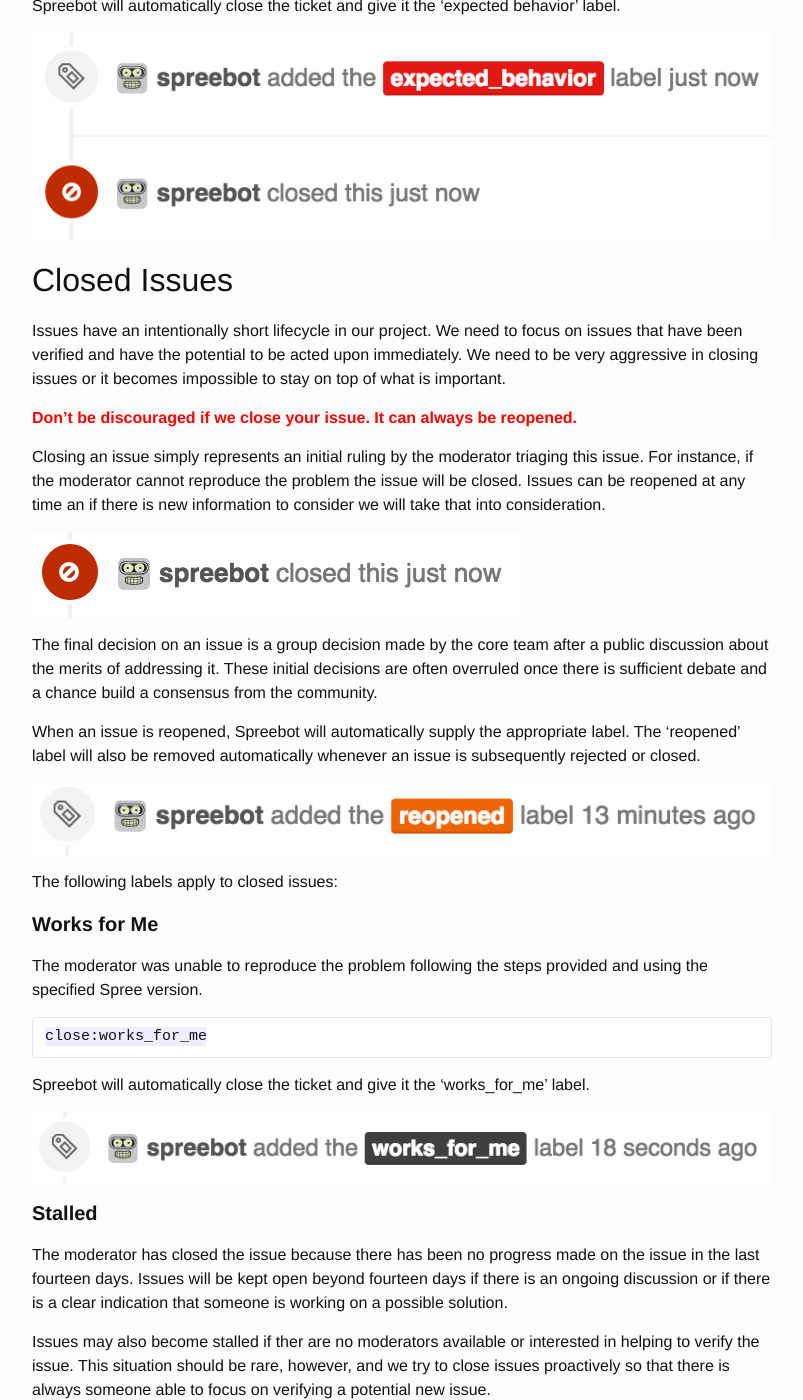
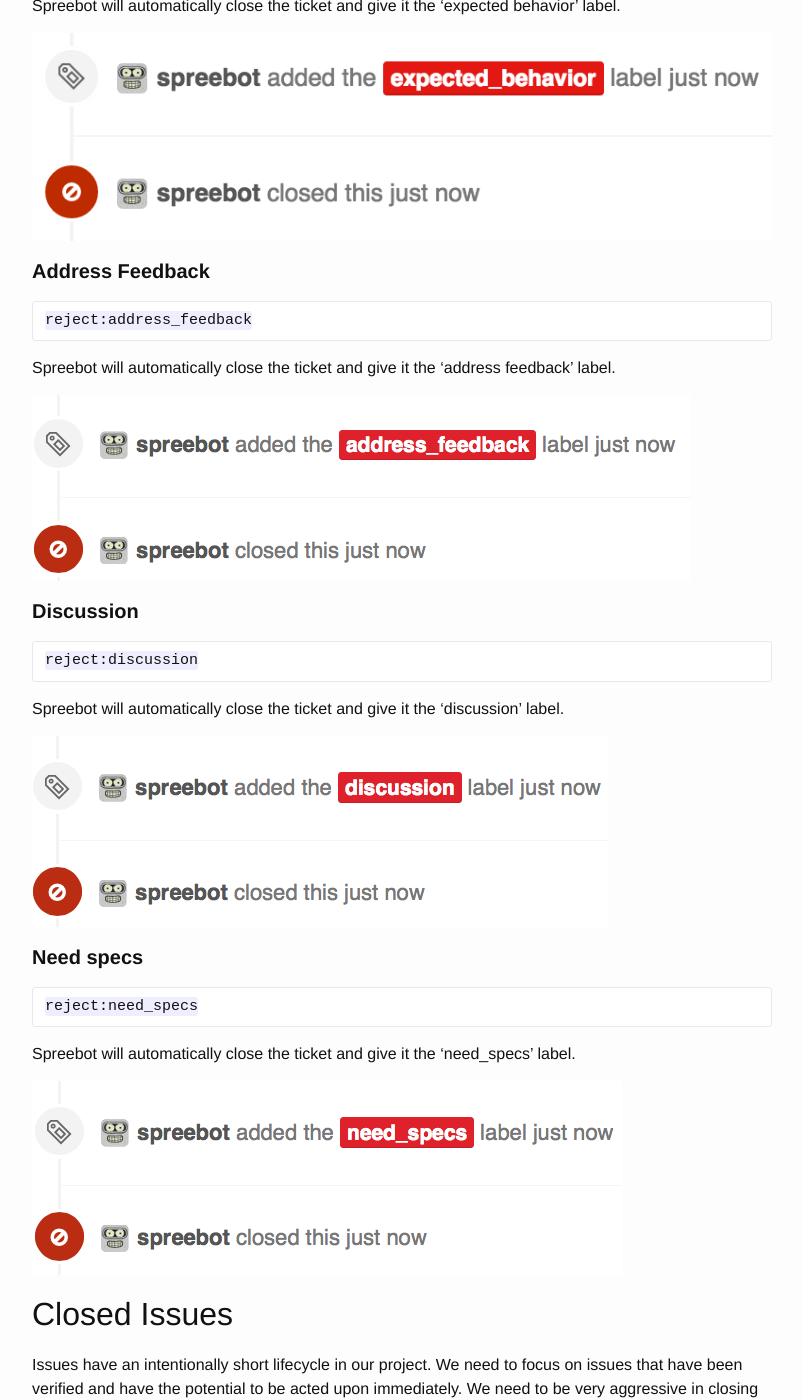
Before and after one commit to Sergey-Rails/dev_site, a Jekyll site: the page built from policy/issue_triage.md, in a window 1280 px wide and 1400 px high, scrolled down 3124 px. Shown: the whole window, without its empty margins (238-1041 px from the left). Built offline with Jekyll 4.4.1, drawn with Linux system fonts in a browser that asks for light colours.

Commit message:
add placeholders for the latest 3 new commands: address_feedback,discussion and need_specs

````diff
--- a/policy/issue_triage.md
+++ b/policy/issue_triage.md
@@ -88,6 +88,38 @@ Spreebot will automatically close the ticket and give it the 'expected behavior'
 
 ![Expected label](/assets/expected_behavior.png)
 
+#### **Address Feedback**
+
+```
+reject:address_feedback
+```
+
+Spreebot will automatically close the ticket and give it the 'address feedback' label.
+
+![Expected label](/assets/address_feedback.png)
+
+#### **Discussion**
+
+```
+reject:discussion
+```
+
+Spreebot will automatically close the ticket and give it the 'discussion' label.
+
+![Expected label](/assets/discussion.png)
+
+
+#### **Need specs**
+
+```
+reject:need_specs
+```
+
+Spreebot will automatically close the ticket and give it the 'need_specs' label.
+
+![Expected label](/assets/need_specs.png)
+
+
 ## Closed Issues
 
 Issues have an intentionally short lifecycle in our project. We need to focus on issues that have been verified and have the potential to be acted upon immediately. We need to be very aggressive in closing issues or it becomes impossible to stay on top of what is important.
````
Also changed, not shown: Gemfile.lock, assets/address_feedback.png (added), assets/discussion.png (added), assets/need_specs.png (added).
